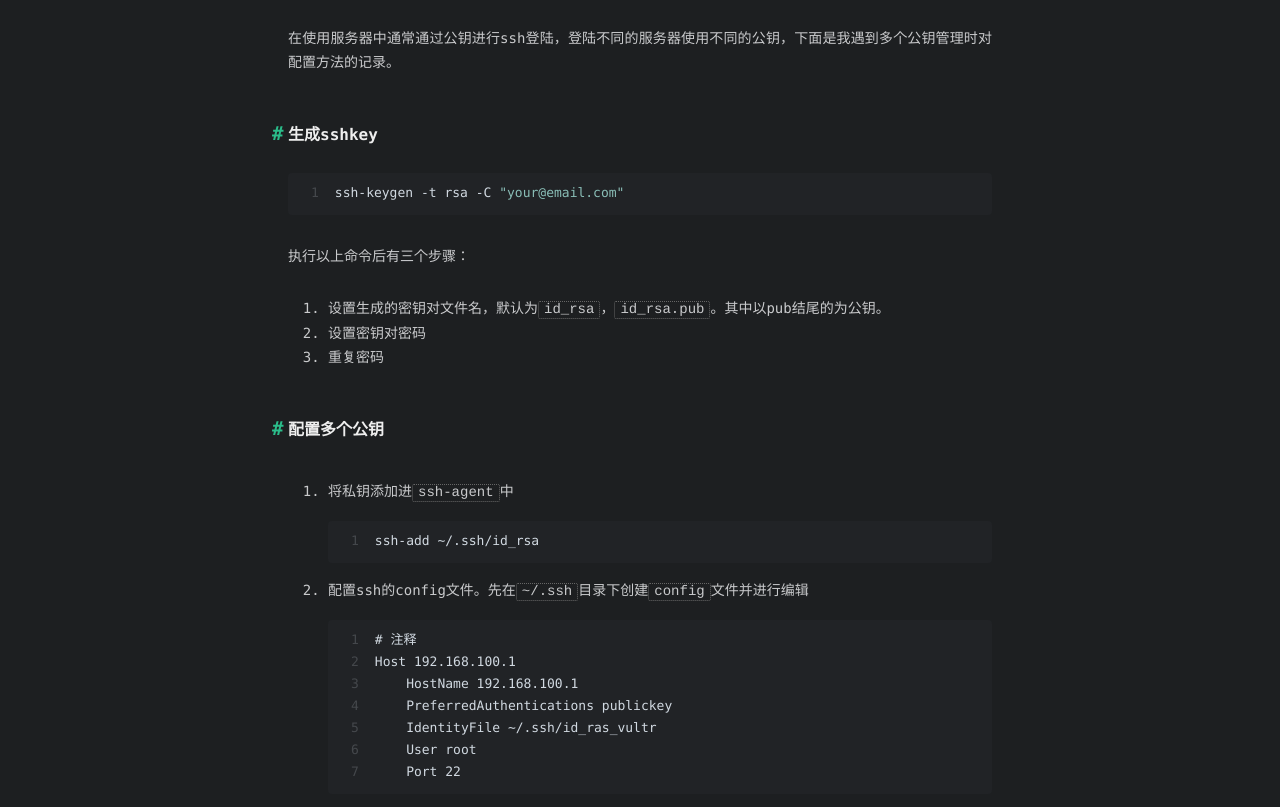
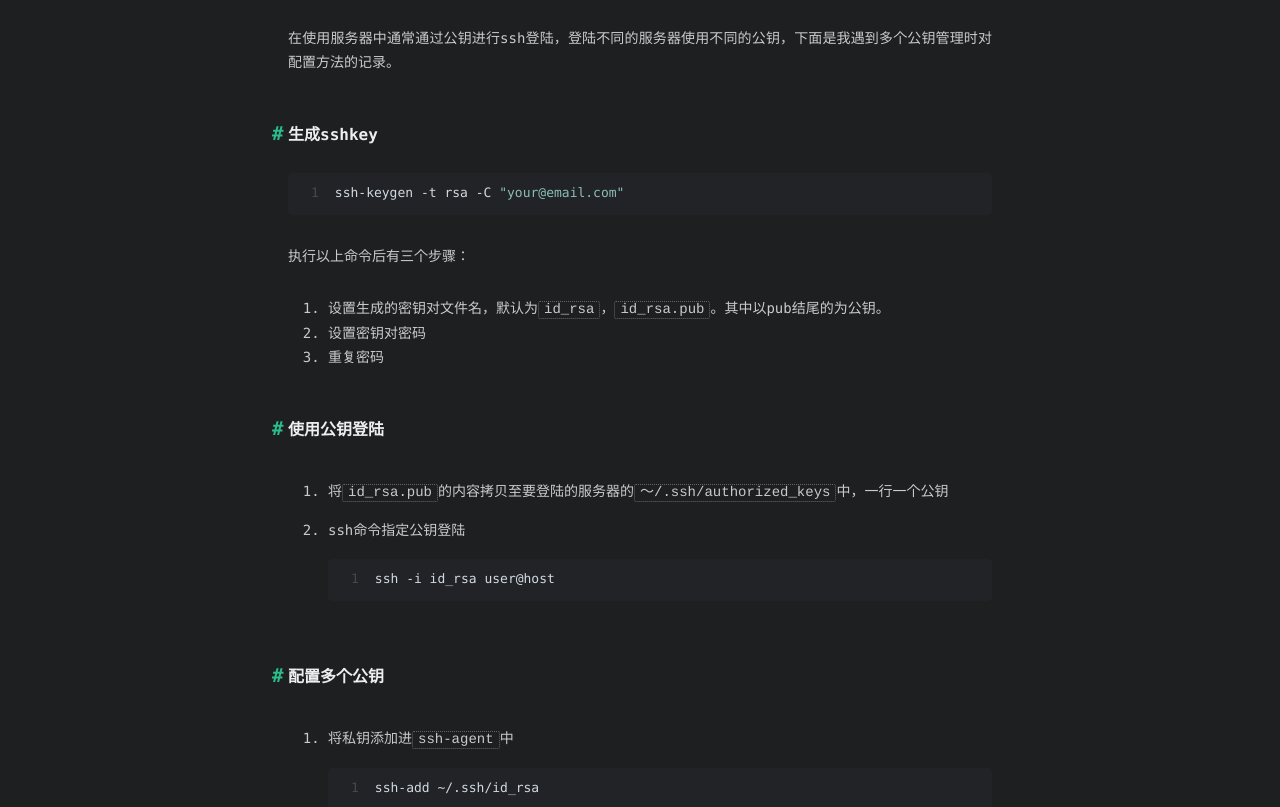
Before and after one commit to An0th3r/an0th3r.github.io, a plain HTML site: page 2020/07/27/多个sshkey管理/index.html in a window 1280 px wide. Shown: the part 120-927 px from the top of the page. Drawn offline with Linux system fonts and the light colour scheme; a web font is replaced by a local one.

Commit message:
Site updated: 2020-07-27 23:12:03

```diff
--- a/2020/07/27/多个sshkey管理/index.html
+++ b/2020/07/27/多个sshkey管理/index.html
@@ -6,15 +6,15 @@
     <meta http-equiv="X-UA-Compatible" content="IE=edge">
     <meta name="HandheldFriendly" content="True">
     <meta name="viewport" content="width=device-width, initial-scale=1, maximum-scale=1" />
-    <meta name="description" content="在使用服务器中通常通过公钥进行ssh登陆，登陆不同的服务器使用不同的公钥，下面是我遇到多个公钥管理时对配置方法的记录。 生成sshkey1ssh-keygen -t rsa -C &quot;your@email.com&quot;  执行以上命令后有三个步骤：  设置生成的密钥对文件名，默认为id_rsa，id_rsa.pub。其中以pub结尾的为公钥。 设置密钥对密码 重复密码  配置多个公钥 将私钥添加进ssh">
+    <meta name="description" content="在使用服务器中通常通过公钥进行ssh登陆，登陆不同的服务器使用不同的公钥，下面是我遇到多个公钥管理时对配置方法的记录。 生成sshkey1ssh-keygen -t rsa -C &quot;your@email.com&quot;  执行以上命令后有三个步骤：  设置生成的密钥对文件名，默认为id_rsa，id_rsa.pub。其中以pub结尾的为公钥。 设置密钥对密码 重复密码  使用公钥登陆 将id_rsa.p">
 <meta property="og:type" content="article">
 <meta property="og:title" content="多个sshkey管理">
 <meta property="og:url" content="https://an0th3r.github.io/2020/07/27/%E5%A4%9A%E4%B8%AAsshkey%E7%AE%A1%E7%90%86/index.html">
 <meta property="og:site_name" content="An0th3r&#39;s Note">
-<meta property="og:description" content="在使用服务器中通常通过公钥进行ssh登陆，登陆不同的服务器使用不同的公钥，下面是我遇到多个公钥管理时对配置方法的记录。 生成sshkey1ssh-keygen -t rsa -C &quot;your@email.com&quot;  执行以上命令后有三个步骤：  设置生成的密钥对文件名，默认为id_rsa，id_rsa.pub。其中以pub结尾的为公钥。 设置密钥对密码 重复密码  配置多个公钥 将私钥添加进ssh">
+<meta property="og:description" content="在使用服务器中通常通过公钥进行ssh登陆，登陆不同的服务器使用不同的公钥，下面是我遇到多个公钥管理时对配置方法的记录。 生成sshkey1ssh-keygen -t rsa -C &quot;your@email.com&quot;  执行以上命令后有三个步骤：  设置生成的密钥对文件名，默认为id_rsa，id_rsa.pub。其中以pub结尾的为公钥。 设置密钥对密码 重复密码  使用公钥登陆 将id_rsa.p">
 <meta property="og:locale" content="en_US">
 <meta property="article:published_time" content="2020-07-27T14:28:24.000Z">
-<meta property="article:modified_time" content="2020-07-27T15:04:12.709Z">
+<meta property="article:modified_time" content="2020-07-27T15:11:50.583Z">
 <meta property="article:author" content="An0th3r">
 <meta property="article:tag" content="other">
 <meta name="twitter:card" content="summary">
@@ -104,7 +104,7 @@
 
     </div>
     <div id="toc">
-      <ol class="toc"><li class="toc-item toc-level-2"><a class="toc-link" href="#生成sshkey"><span class="toc-number">1.</span> <span class="toc-text">生成sshkey</span></a></li><li class="toc-item toc-level-2"><a class="toc-link" href="#配置多个公钥"><span class="toc-number">2.</span> <span class="toc-text">配置多个公钥</span></a></li></ol>
+      <ol class="toc"><li class="toc-item toc-level-2"><a class="toc-link" href="#生成sshkey"><span class="toc-number">1.</span> <span class="toc-text">生成sshkey</span></a></li><li class="toc-item toc-level-2"><a class="toc-link" href="#使用公钥登陆"><span class="toc-number">2.</span> <span class="toc-text">使用公钥登陆</span></a></li><li class="toc-item toc-level-2"><a class="toc-link" href="#配置多个公钥"><span class="toc-number">3.</span> <span class="toc-text">配置多个公钥</span></a></li></ol>
     </div>
   </span>
 </div>
@@ -157,12 +157,20 @@
 <li>设置密钥对密码</li>
 <li>重复密码</li>
 </ol>
+<h2 id="使用公钥登陆"><a href="#使用公钥登陆" class="headerlink" title="使用公钥登陆"></a>使用公钥登陆</h2><ol>
+<li><p>将<code>id_rsa.pub</code>的内容拷贝至要登陆的服务器的<code>～/.ssh/authorized_keys</code>中，一行一个公钥</p>
+</li>
+<li><p>ssh命令指定公钥登陆</p>
+<figure class="highlight bash"><table><tr><td class="gutter"><pre><span class="line">1</span><br></pre></td><td class="code"><pre><span class="line">ssh -i id_rsa user@host</span><br></pre></td></tr></table></figure>
+
+</li>
+</ol>
 <h2 id="配置多个公钥"><a href="#配置多个公钥" class="headerlink" title="配置多个公钥"></a>配置多个公钥</h2><ol>
 <li><p>将私钥添加进<code>ssh-agent</code>中</p>
 <figure class="highlight bash"><table><tr><td class="gutter"><pre><span class="line">1</span><br></pre></td><td class="code"><pre><span class="line">ssh-add ~/.ssh/id_rsa</span><br></pre></td></tr></table></figure>
 </li>
 <li><p>配置ssh的config文件。先在<code>~/.ssh</code>目录下创建<code>config</code>文件并进行编辑</p>
-<figure class="highlight plain"><table><tr><td class="gutter"><pre><span class="line">1</span><br><span class="line">2</span><br><span class="line">3</span><br><span class="line">4</span><br><span class="line">5</span><br><span class="line">6</span><br><span class="line">7</span><br></pre></td><td class="code"><pre><span class="line"># 注释</span><br><span class="line">Host 192.168.100.1</span><br><span class="line">    HostName 192.168.100.1</span><br><span class="line">    PreferredAuthentications publickey</span><br><span class="line">    IdentityFile ~&#x2F;.ssh&#x2F;id_ras_vultr</span><br><span class="line">    User root</span><br><span class="line">    Port 22</span><br></pre></td></tr></table></figure>
+<figure class="highlight plain"><table><tr><td class="gutter"><pre><span class="line">1</span><br><span class="line">2</span><br><span class="line">3</span><br><span class="line">4</span><br><span class="line">5</span><br><span class="line">6</span><br><span class="line">7</span><br></pre></td><td class="code"><pre><span class="line"># 注释</span><br><span class="line">Host 192.168.100.1</span><br><span class="line">    HostName 192.168.100.1</span><br><span class="line">    PreferredAuthentications publickey</span><br><span class="line">    IdentityFile ~&#x2F;.ssh&#x2F;id_ras</span><br><span class="line">    User root</span><br><span class="line">    Port 22</span><br></pre></td></tr></table></figure>
 </li>
 <li><p>保存退出</p>
 </li>
@@ -192,7 +200,7 @@
     </div>
 
     <div id="toc-footer" style="display: none">
-      <ol class="toc"><li class="toc-item toc-level-2"><a class="toc-link" href="#生成sshkey"><span class="toc-number">1.</span> <span class="toc-text">生成sshkey</span></a></li><li class="toc-item toc-level-2"><a class="toc-link" href="#配置多个公钥"><span class="toc-number">2.</span> <span class="toc-text">配置多个公钥</span></a></li></ol>
+      <ol class="toc"><li class="toc-item toc-level-2"><a class="toc-link" href="#生成sshkey"><span class="toc-number">1.</span> <span class="toc-text">生成sshkey</span></a></li><li class="toc-item toc-level-2"><a class="toc-link" href="#使用公钥登陆"><span class="toc-number">2.</span> <span class="toc-text">使用公钥登陆</span></a></li><li class="toc-item toc-level-2"><a class="toc-link" href="#配置多个公钥"><span class="toc-number">3.</span> <span class="toc-text">配置多个公钥</span></a></li></ol>
     </div>
 
     <div id="share-footer" style="display: none">
```
